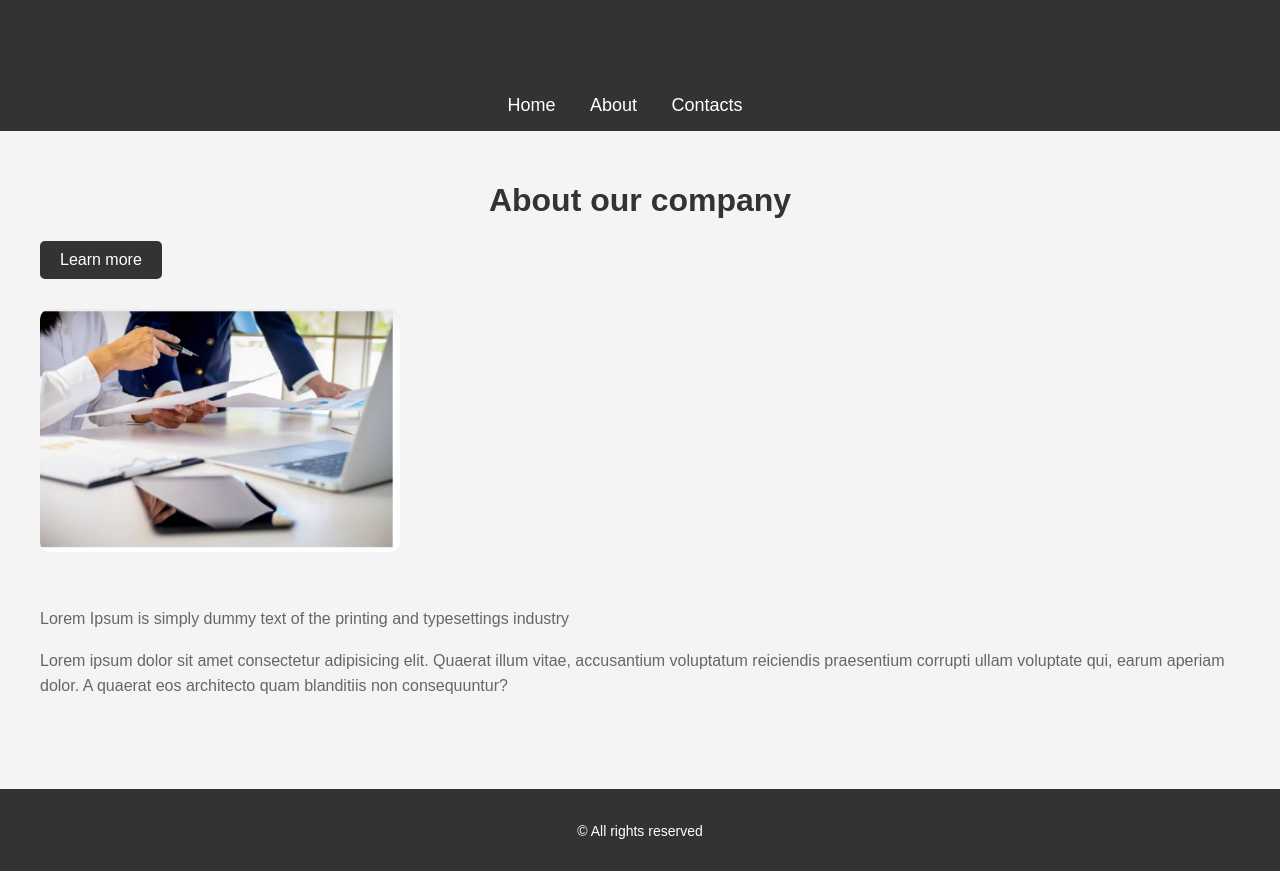
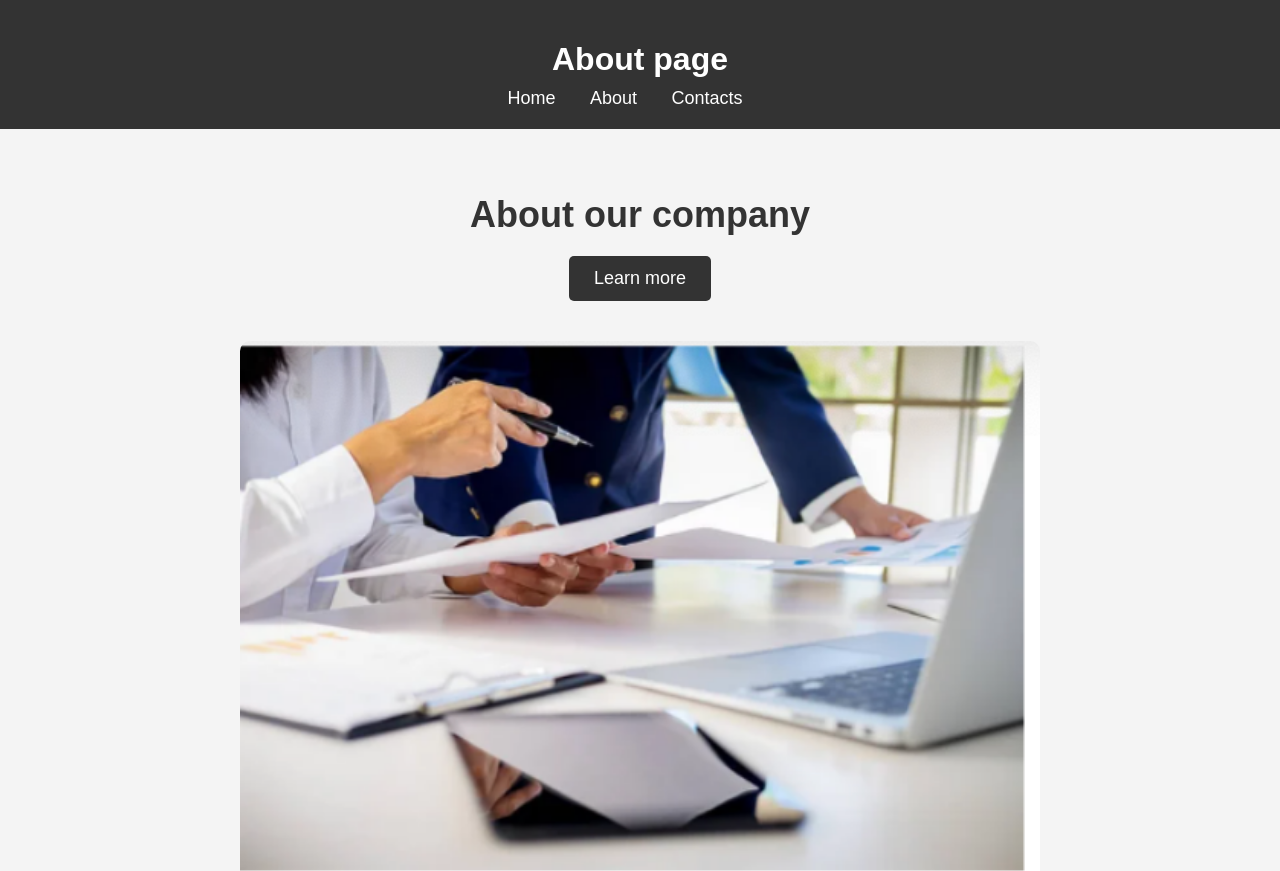
Before and after one commit to reaxonpk/TS-Playwright-Automation, a plain HTML site: page about.html in a window 1280 px wide. Shown: the top 871 px of the page. Drawn offline with Linux system fonts and the light colour scheme.

Commit message:
Homework About Style CSS

```diff
--- a/about.html
+++ b/about.html
@@ -4,7 +4,7 @@
     <meta charset="UTF-8">
     <meta name="viewport" content="width=device-width, initial-scale=1.0">
     <title>AT Playwright Typescript</title>
-    <link rel="stylesheet" href="style.css">
+    <link rel="stylesheet" href="style-about.css">
 </head>
 <body>
 
--- /dev/null
+++ b/style-about.css
@@ -0,0 +1,111 @@
+/* General body and text styling for About page */
+body {
+    font-family: Arial, sans-serif;
+    background-color: #f4f4f4;
+    color: #333;
+    margin: 0;
+    padding: 0;
+}
+
+/* Header styling */
+header {
+    background-color: #333;
+    color: #fff;
+    padding: 20px 0;
+    text-align: center;
+}
+
+header .aboutText {
+    font-size: 32px;
+    margin-bottom: 10px;
+}
+
+nav ul {
+    list-style-type: none;
+    margin: 0;
+    padding: 0;
+    text-align: center;
+}
+
+nav ul li {
+    display: inline-block;
+    margin-right: 30px;
+}
+
+nav ul li a {
+    text-decoration: none;
+    color: #fff;
+    font-size: 18px;
+    transition: color 0.3s;
+}
+
+nav ul li a:hover {
+    color: #f39c12;
+}
+
+/* Main section styling */
+main {
+    padding: 40px 20px;
+    max-width: 1200px;
+    margin: 0 auto;
+}
+
+main h1 {
+    text-align: center;
+    font-size: 36px;
+    color: #333;
+    margin-bottom: 20px;
+}
+
+/* Section Styling */
+section {
+    margin-bottom: 40px;
+    text-align: center;
+}
+
+/* Button Styling */
+button {
+    padding: 12px 25px;
+    font-size: 18px;
+    background-color: #333;
+    color: #fff;
+    border: none;
+    border-radius: 5px;
+    cursor: pointer;
+    transition: background-color 0.3s;
+}
+
+button:hover {
+    background-color: #f39c12;
+}
+
+/* Image Styling */
+section img {
+    width: 100%;
+    max-width: 800px;
+    height: auto;
+    display: block;
+    margin: 0 auto;
+    border-radius: 10px;
+}
+
+/* Paragraph styling */
+section p {
+    font-size: 18px;
+    line-height: 1.8;
+    color: #666;
+    margin-bottom: 20px;
+}
+
+/* Footer Styling */
+footer {
+    background-color: #333;
+    color: #fff;
+    padding: 20px 0;
+    text-align: center;
+    margin-top: 40px;
+}
+
+footer p {
+    font-size: 14px;
+}
```
Also changed, not shown: home.html (+1 -1 lines), style-home.css (renamed from style.css).
